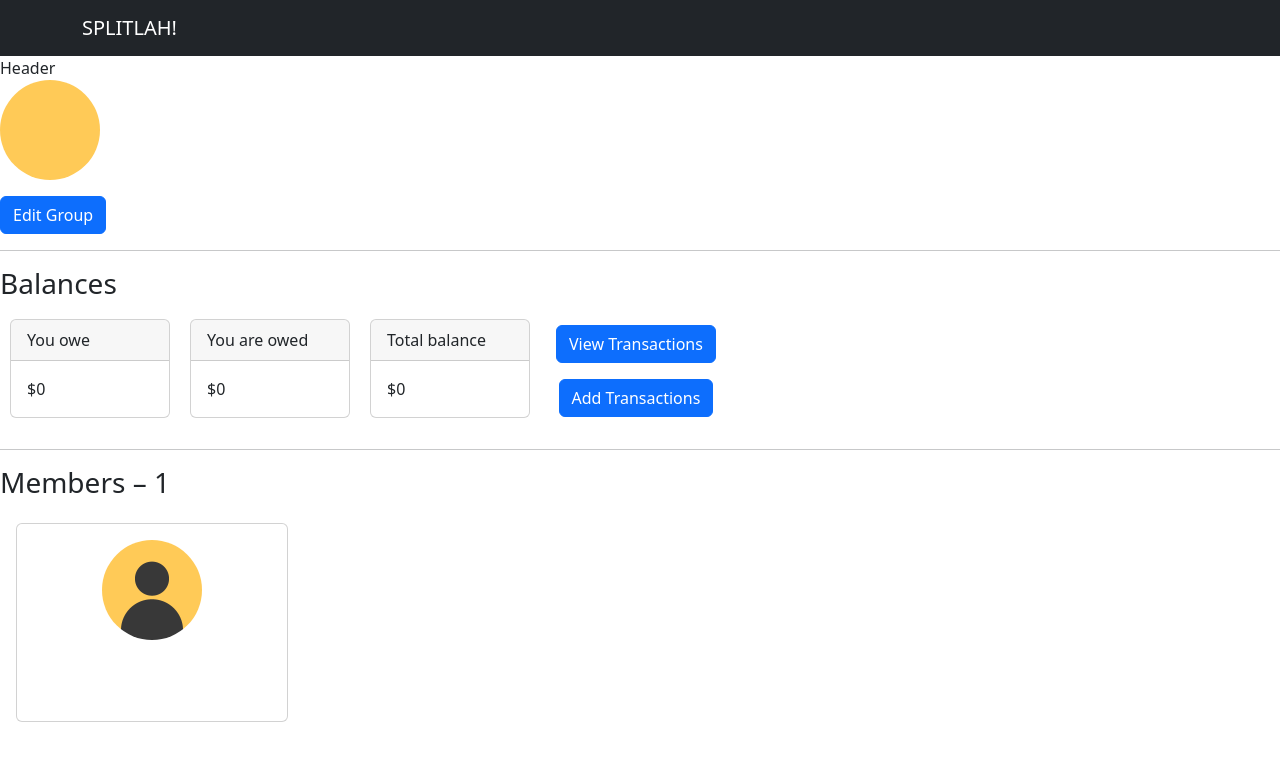
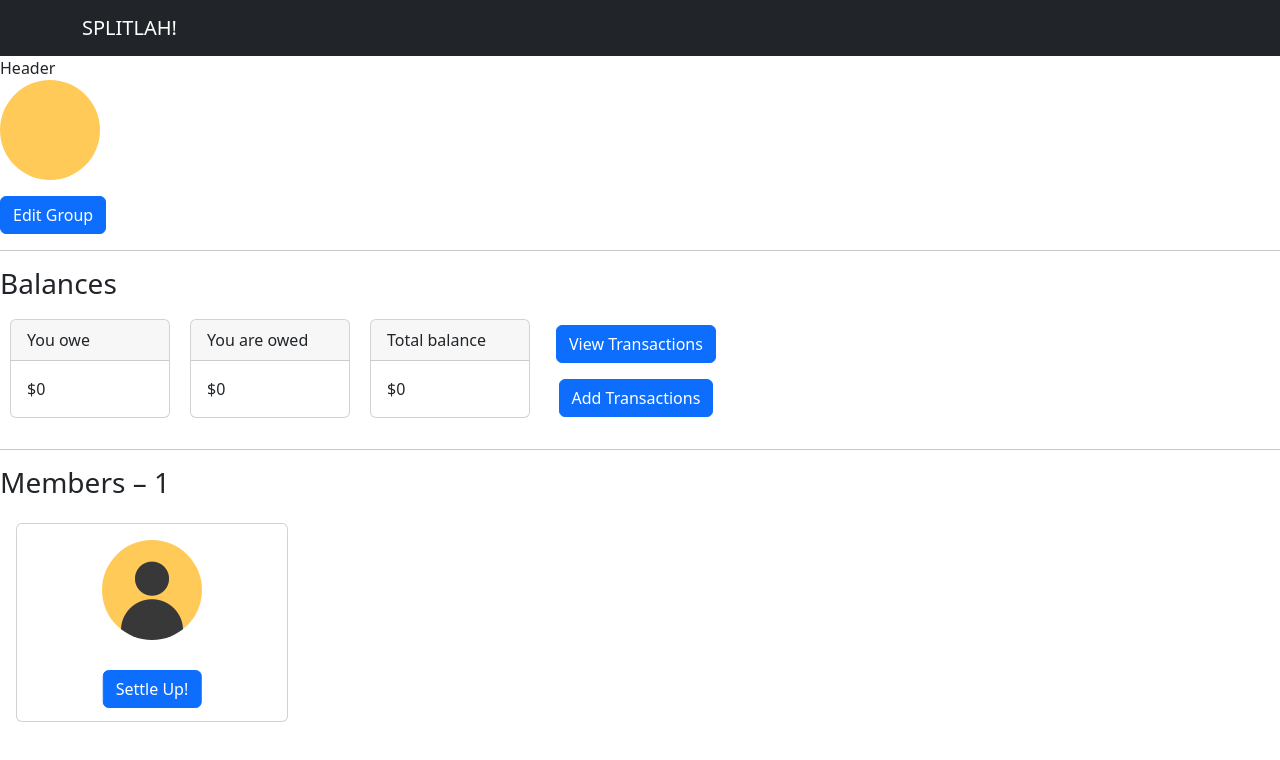
Before and after one commit to SplitLahTeam/SplitLah-, a React (Vite) app in the folder Client/: page /detailedpages/group/details in a window 1280 px wide. Shown: the top 760 px of the page. Built offline with nearby package versions, Linux system fonts and the light colour scheme.

Commit message:
Minor display update

```diff
--- a/Client/src/components/CardIndividualMember.jsx
+++ b/Client/src/components/CardIndividualMember.jsx
@@ -1,4 +1,5 @@
 import Card from "react-bootstrap/Card";
+import Button from "react-bootstrap/Button";
 import Image from "react-bootstrap/esm/Image";
 import profile from "../images/profile.png";
 import "../App.css";
@@ -19,6 +20,9 @@ const CardIndividualMember = (props) => {
             {(props.amountToRecieve > 0) && <p>You are to receive ${props.amountToRecieve}</p>}
             {(props.amountToRecieve === 0) && <p>You are settled-up!</p>}
           </Card.Text>
+          {(props.amountToRecieve === 0) || <Button className="center-button" onClick={props.groupClick} variant="primary">
+              Settle Up!
+            </Button>}
         </Card.Body>
       </Card>
     </div>
```
